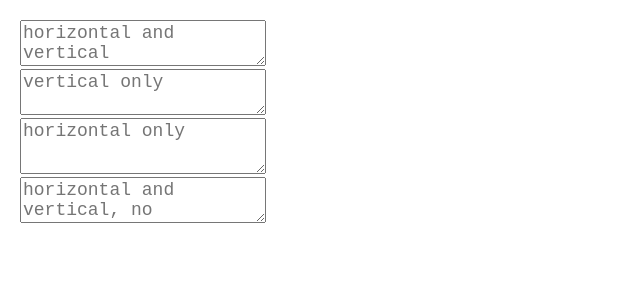
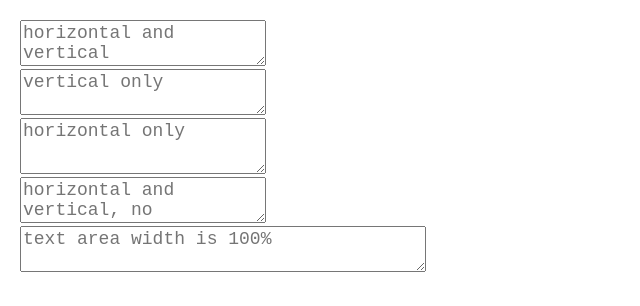
Before and after one commit to ro31337/jquery.ns-autogrow, a website: page demo/index.html in a window 1280 px wide. Shown: the whole page, without its empty margins (0-640 px from the left). Drawn offline with nearby package versions, Linux system fonts and the light colour scheme.

Commit message:
Add width 100% example

```diff
--- a/demo/index.html
+++ b/demo/index.html
@@ -26,6 +26,10 @@
       <textarea placeholder="horizontal and vertical, no flickering"></textarea>
     </div>
 
+    <div class="example5">
+      <textarea placeholder="text area width is 100%"></textarea>
+    </div>
+
   </body>
 
 </html>
--- a/demo/script.js
+++ b/demo/script.js
@@ -3,4 +3,5 @@ $(function(){
   $('.example2 textarea').autogrow({vertical: true, horizontal: false});
   $('.example3 textarea').autogrow({vertical: false, horizontal: true});
   $('.example4 textarea').autogrow({flickering: false});
+  $('.example5 textarea').autogrow();
 });
--- a/demo/style.css
+++ b/demo/style.css
@@ -1,3 +1,6 @@
 body { padding: 20px; }
-textarea { min-width: 240px; font-size: 18px; }
+.example1 textarea, .example2 textarea, .example3 textarea, .example4 textarea { min-width: 240px; font-size: 18px; }
 .example3 textarea { min-height: 50px; }
+/* test textarea with width: 100% (issue #4) */
+.example5 { width: 400px; }
+.example5 textarea { font-size: 18px; width: 100%; }
```
